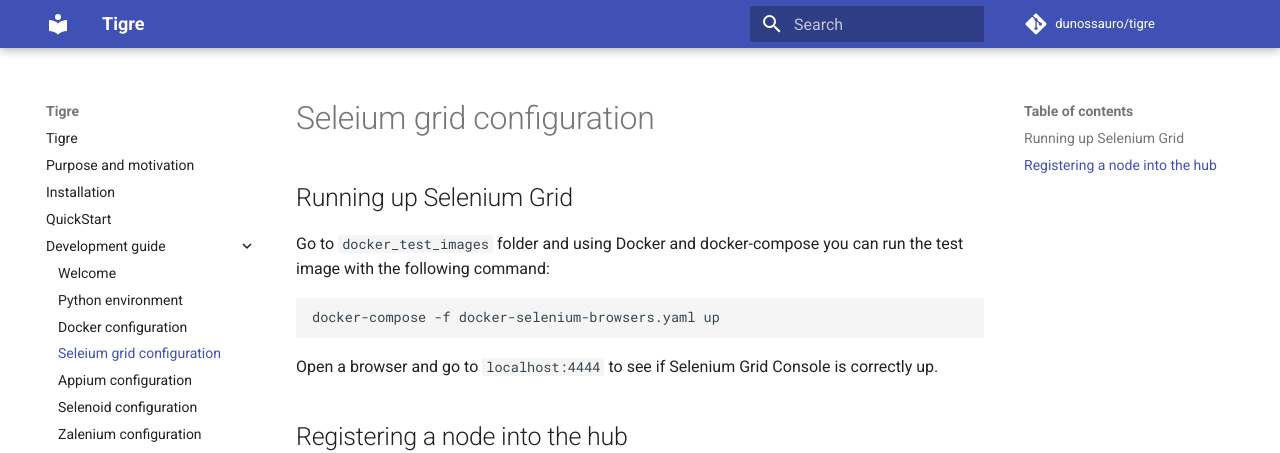
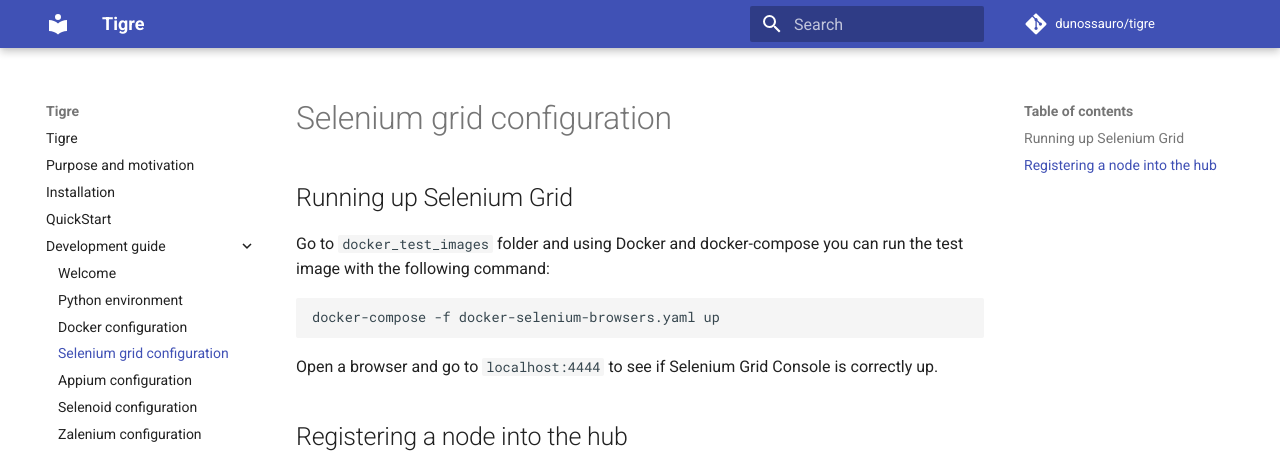
Before and after one commit to dunossauro/tigre, an MkDocs documentation site: the page built from docs/development/selenium.md, in a window 1280 px wide. Shown: the top 453 px of the page. Built offline with MkDocs 1.6.1 and Material for MkDocs 9.7.7, drawn with Linux system fonts in a browser that asks for light colours; comment, search, counter and statistics services are not loaded.

Commit message:
Fixing typo.

```diff
--- a/mkdocs.yml
+++ b/mkdocs.yml
@@ -15,7 +15,7 @@
       - Welcome: 'development/welcome.md'
       - Python environment: 'development/python.md'
       - Docker configuration: 'development/docker.md'
-      - Seleium grid configuration: 'development/selenium.md'
+      - Selenium grid configuration: 'development/selenium.md'
       - Appium configuration: 'development/appium.md'
       - Selenoid configuration: 'development/selenoid.md'
       - Zalenium configuration: 'development/zalenium.md'
```
